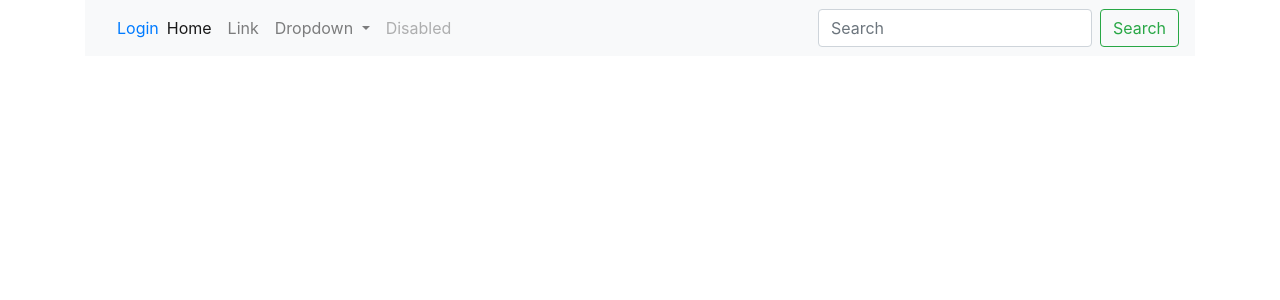
After one commit to DEV-ASHANAUR/doelit, a PHP site: page /crud/home.php in a window 1280 px wide. The commit adds this page. Shown: the top 300 px of the page. Run offline with PHP 8.4, Linux system fonts and the light colour scheme.

Commit message:
learn new things

```diff
--- /dev/null
+++ b/crud/home.php
@@ -0,0 +1,70 @@
+<?php
+    session_start();
+
+
+
+
+?>
+
+<!DOCTYPE html>
+<html lang="en">
+<head>
+    <meta charset="UTF-8">
+    <meta http-equiv="X-UA-Compatible" content="IE=edge">
+    <meta name="viewport" content="width=device-width, initial-scale=1.0">
+    <title>Home Page</title>
+    <link rel="stylesheet" href="https://cdn.jsdelivr.net/npm/bootstrap@4.6.0/dist/css/bootstrap.min.css" integrity="sha384-B0vP5xmATw1+K9KRQjQERJvTumQW0nPEzvF6L/Z6nronJ3oUOFUFpCjEUQouq2+l" crossorigin="anonymous">
+</head>
+<body>
+    <div class="container">
+    <nav class="navbar navbar-expand-lg navbar-light bg-light">
+        <a class="navbar-brand" href="#">
+            <?php
+                if(isset($_SESSION['id'])){
+                    ?>
+                        <a href="show.php">Dashboard</a>
+                    <?php
+                }else{
+                    ?>
+                    <a href="login.php">Login</a>
+                    <?php
+                }
+
+            ?>
+        </a>
+        <button class="navbar-toggler" type="button" data-toggle="collapse" data-target="#navbarSupportedContent" aria-controls="navbarSupportedContent" aria-expanded="false" aria-label="Toggle navigation">
+            <span class="navbar-toggler-icon"></span>
+        </button>
+
+        <div class="collapse navbar-collapse" id="navbarSupportedContent">
+            <ul class="navbar-nav mr-auto">
+            <li class="nav-item active">
+                <a class="nav-link" href="#">Home <span class="sr-only">(current)</span></a>
+            </li>
+            <li class="nav-item">
+                <a class="nav-link" href="#">Link</a>
+            </li>
+            <li class="nav-item dropdown">
+                <a class="nav-link dropdown-toggle" href="#" id="navbarDropdown" role="button" data-toggle="dropdown" aria-haspopup="true" aria-expanded="false">
+                Dropdown
+                </a>
+                <div class="dropdown-menu" aria-labelledby="navbarDropdown">
+                <a class="dropdown-item" href="#">Action</a>
+                <a class="dropdown-item" href="#">Another action</a>
+                <div class="dropdown-divider"></div>
+                <a class="dropdown-item" href="#">Something else here</a>
+                </div>
+            </li>
+            <li class="nav-item">
+                <a class="nav-link disabled" href="#" tabindex="-1" aria-disabled="true">Disabled</a>
+            </li>
+            </ul>
+            <form class="form-inline my-2 my-lg-0">
+            <input class="form-control mr-sm-2" type="search" placeholder="Search" aria-label="Search">
+            <button class="btn btn-outline-success my-2 my-sm-0" type="submit">Search</button>
+            </form>
+        </div>
+        </nav>
+    </div>
+</body>
+</html>
--- a/crud/logout.php
+++ b/crud/logout.php
@@ -2,7 +2,8 @@
 session_start();
 if(isset($_SESSION['id'])){
     session_destroy();
-    header('location:login.php');
+    // header('location:login.php');
+    header('location:home.php');
 }
 
 
--- a/crud/show.php
+++ b/crud/show.php
@@ -5,7 +5,7 @@
     }
     require 'connection.php';
 
-    // $sql = "SELECT * FROM `simple`";
+    // $sql = "SELECT * FROM `post` WHERE user_id = $_SESSION['id']";
     $sql = "SELECT simple.*,login.name AS log_name FROM simple INNER JOIN login ON simple.created_by = login.id";
 
     $result = $con->query($sql);
```
Also changed, not shown: crud/table.txt (added, +18 -0 lines).
